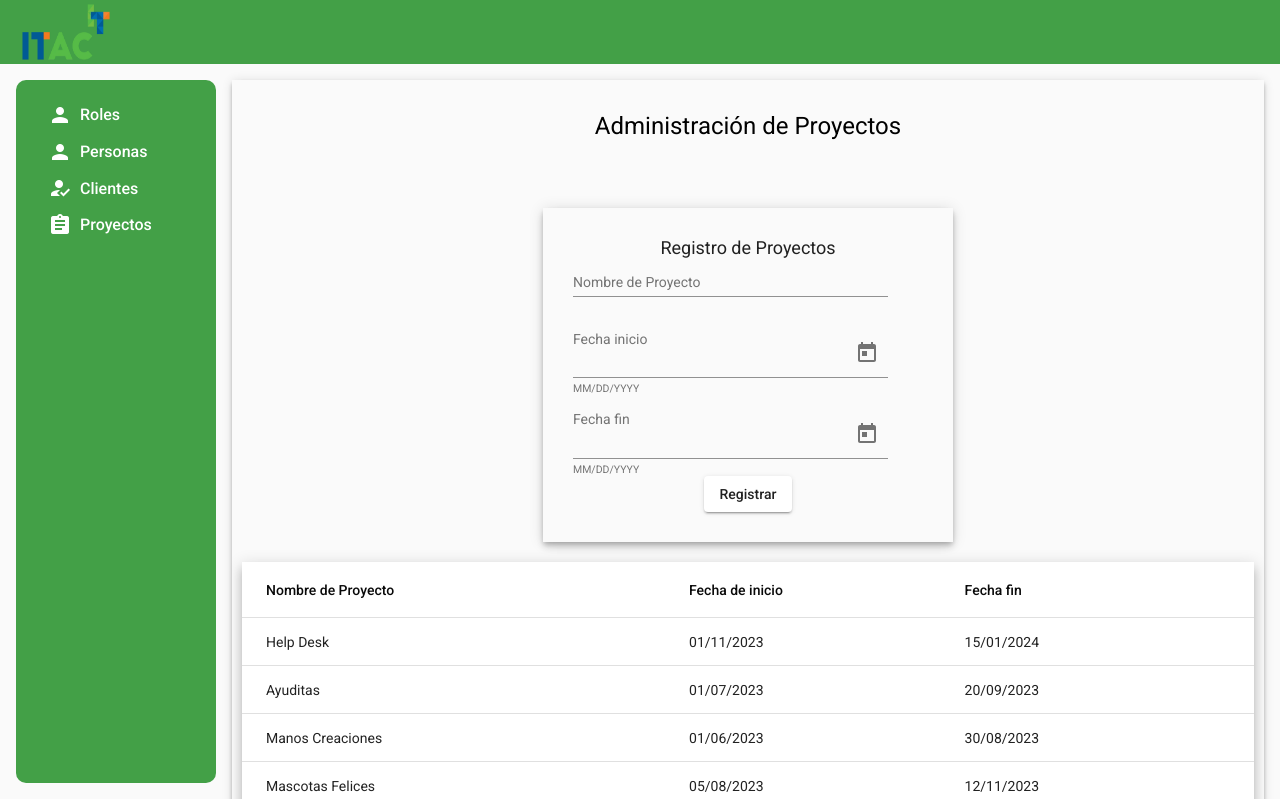
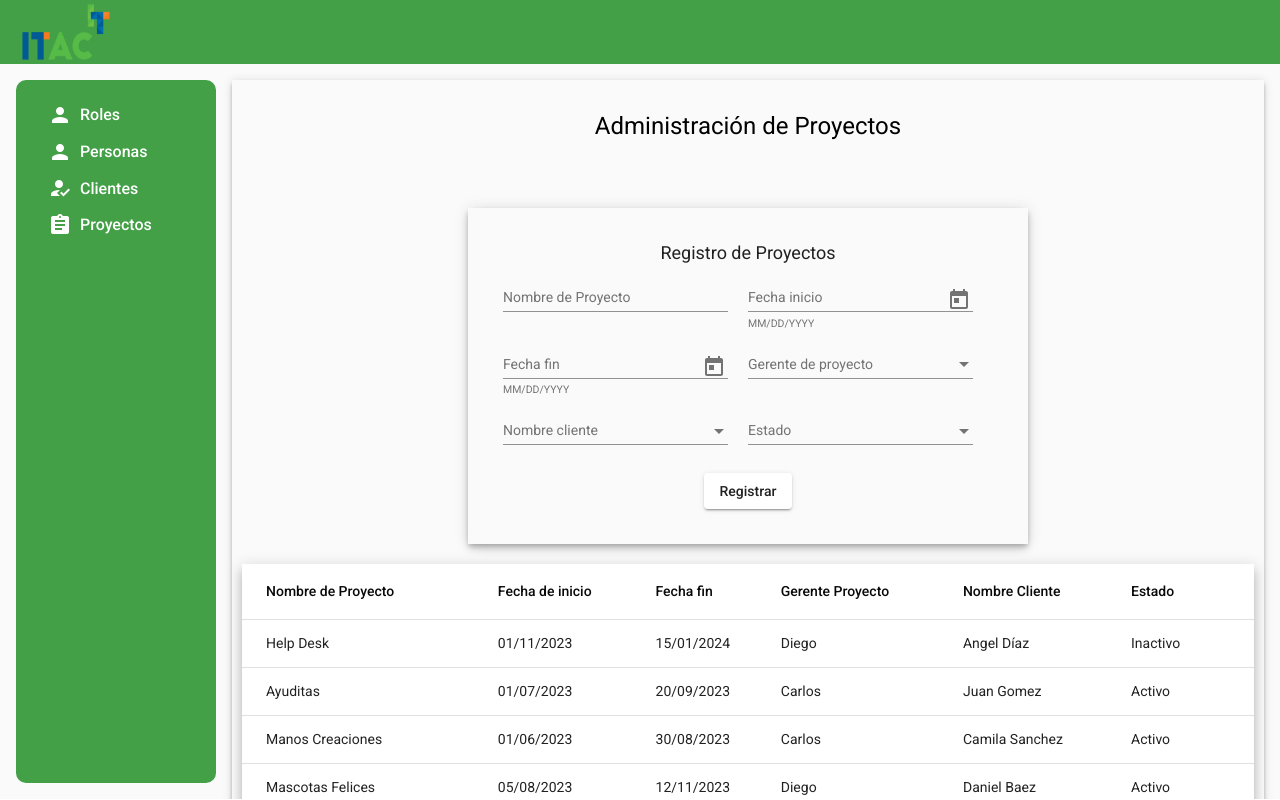
Before and after one commit to santiagoropero/frontend-sight, an Angular app: page /admin-proyectos in a window 1280 px wide. Built offline with nearby package versions, Linux system fonts and the light colour scheme.

Commit message:
Actualizacion 23 de septiembre

```diff
--- a/src/app/pages/admin-clientes/admin-clientes.component.html
+++ b/src/app/pages/admin-clientes/admin-clientes.component.html
@@ -6,27 +6,18 @@
 <div class="main-contenedor">
     <form class="container mat-elevation-z5">
         <div class="titleCard">
-            <span>Registro de Clientes nuevos</span>
+            <span>Registro de Clientes</span>
         </div>
         <mat-form-field class="input-full-width">
             <mat-label>Nombre de Cliente</mat-label>
             <input matInput>
         </mat-form-field>
         <mat-form-field class="input-full-width">
-            <mat-label>Telefóno</mat-label>
-            <input matInput>
-        </mat-form-field>
-        <mat-form-field class="input-full-width">
-            <mat-label>Nombre de Proyecto</mat-label>
-            <input matInput>
-        </mat-form-field>
-        <mat-form-field class="input-full-width">
-            <mat-label>Lider de proyecto</mat-label>
+            <mat-label>Estado</mat-label>
             <mat-select>
-                <mat-option [value]="liderProyecto" *ngFor="let liderProyecto of liderProyecto">{{liderProyecto}}</mat-option>
+                <mat-option [value]="state" *ngFor="let state of state">{{state}}</mat-option>
             </mat-select>
         </mat-form-field>
-
         <br>
         <div class="formBoton">
             <button mat-raised-button class="boton">Registrar</button>
@@ -39,18 +30,6 @@
             <th mat-header-cell *matHeaderCellDef>Nombre de Cliente</th>
             <td mat-cell *matCellDef="let element"> {{element.clname}} </td>
         </ng-container>
-        <ng-container matColumnDef="lastnames">
-            <th mat-header-cell *matHeaderCellDef>Telefóno</th>
-            <td mat-cell *matCellDef="let element"> {{element.clphone}} </td>
-        </ng-container>
-        <ng-container matColumnDef="roles">
-            <th mat-header-cell *matHeaderCellDef>Nombre de Proyecto</th>
-            <td mat-cell *matCellDef="let element"> {{element.clproyectname}} </td>
-        </ng-container>
-        <ng-container matColumnDef="email">
-            <th mat-header-cell *matHeaderCellDef>Lider de proyecto</th>
-            <td mat-cell *matCellDef="let element"> {{element.projectleader}} </td>
-        </ng-container>
         <ng-container matColumnDef="state">
             <th mat-header-cell *matHeaderCellDef>Estado</th>
             <td mat-cell *matCellDef="let element"> {{element.state}} </td>
--- a/src/app/pages/admin-clientes/admin-clientes.component.scss
+++ b/src/app/pages/admin-clientes/admin-clientes.component.scss
@@ -15,13 +15,12 @@
 .container {
     min-width: 150px;
     max-width: 1000px;
-    width: 100%;
     padding: 30px;
 }
 
 .input-full-width {
     margin-right: 5%;
-    width: 20%;
+    width: 99%;
 }
 
 .formBoton {
--- a/src/app/pages/admin-clientes/admin-clientes.component.ts
+++ b/src/app/pages/admin-clientes/admin-clientes.component.ts
@@ -2,18 +2,15 @@ import { Component, OnInit } from '@angular/core';
 
 export interface PeriodicElement {
   clname: string;
-  clphone: number;
-  clproyectname:string;
-  projectleader: string;
   state: string;
 }
 
 const ELEMENT_DATA: PeriodicElement[] = [
-  {clname: 'Angel Díaz', clphone: 3144117717, clproyectname: 'Help Desk', projectleader:'Diego Ropero', state: 'Acuerdo con cliente'},
-  {clname: 'Daniel Baez', clphone: 3202757872, clproyectname: 'Ayuditas', projectleader:'David Paez', state: 'Pruebas QA'},
-  {clname: 'Carlos Suarez', clphone: 3156849656, clproyectname: 'Manos Creaciones', projectleader:'Andrea Garzon', state: 'Finalizado'},
-  {clname: 'Camila Sanchez', clphone: 3112269415, clproyectname: 'Mascotas Felices', projectleader:'Diego Ropero', state: 'En desarrollo'},
-  {clname: 'Juan Gomez', clphone: 3108764023, clproyectname: 'Sorro con S', projectleader:'Andrea Garzon', state: 'En pruebas'}
+  {clname: 'Angel Díaz', state: 'Acuerdo con cliente'},
+  {clname: 'Daniel Baez', state: 'Pruebas QA'},
+  {clname: 'Carlos Suarez', state: 'Finalizado'},
+  {clname: 'Camila Sanchez', state: 'En desarrollo'},
+  {clname: 'Juan Gomez',  state: 'En pruebas'}
 ];
 
 @Component({
@@ -22,8 +19,8 @@ const ELEMENT_DATA: PeriodicElement[] = [
   styleUrls: ['./admin-clientes.component.scss']
 })
 export class AdminClientesComponent implements OnInit {
-  liderProyecto: string[] = ["Diego Ropero","David Paez","Andrea Garzon"];
-  displayedColumns: string[] = ['names', 'lastnames', 'roles', 'email', 'state'];
+  state: string[] = ["Acuerdo con cliente", "En desarrollo", "En pruebas", "QA", "Finalizado"];
+  displayedColumns: string[] = ['names','state'];
   dataSource = ELEMENT_DATA;
   constructor() { }
 
--- a/src/app/pages/admin-personas/admin-personas.component.html
+++ b/src/app/pages/admin-personas/admin-personas.component.html
@@ -9,6 +9,10 @@
             <span>Registro de Personas</span>
         </div>
         <mat-form-field class="input-full-width">
+            <mat-label>Documento</mat-label>
+            <input matInput>
+        </mat-form-field>
+        <mat-form-field class="input-full-width">
             <mat-label>Nombres</mat-label>
             <input matInput>
         </mat-form-field>
@@ -16,17 +20,22 @@
             <mat-label>Apellidos</mat-label>
             <input matInput>
         </mat-form-field>
+        <mat-form-field class="input-full-width center">
+            <mat-label>Correo coorporativo</mat-label>
+            <input matInput>
+        </mat-form-field>
+        <mat-form-field class="input-full-width">
+            <mat-label>Estado</mat-label>
+            <mat-select>
+                <mat-option [value]="state" *ngFor="let state of state">{{state}}</mat-option>
+            </mat-select>
+        </mat-form-field>
         <mat-form-field class="input-full-width">
             <mat-label>Rol</mat-label>
             <mat-select>
                 <mat-option [value]="rol" *ngFor="let rol of rol">{{rol}}</mat-option>
             </mat-select>
         </mat-form-field>
-        <mat-form-field class="input-full-width">
-            <mat-label>Correo coorporativo</mat-label>
-            <input matInput>
-        </mat-form-field>
-
         <br>
         <div class="formBoton">
             <button mat-raised-button class="boton">Registrar</button>
@@ -35,6 +44,10 @@
 </div>
 <div class="tabla">
     <table mat-table [dataSource]="dataSource" class="mat-elevation-z8">
+        <ng-container matColumnDef="iduser">
+            <th mat-header-cell *matHeaderCellDef>Documento</th>
+            <td mat-cell *matCellDef="let element"> {{element.iduser}} </td>
+        </ng-container>
         <ng-container matColumnDef="names">
             <th mat-header-cell *matHeaderCellDef>Nombres</th>
             <td mat-cell *matCellDef="let element"> {{element.names}} </td>
--- a/src/app/pages/admin-personas/admin-personas.component.ts
+++ b/src/app/pages/admin-personas/admin-personas.component.ts
@@ -1,6 +1,8 @@
 import { Component, OnInit, ChangeDetectionStrategy } from '@angular/core';
+import * as internal from 'stream';
 
 export interface PeriodicElement {
+  iduser: string,
   names: string;
   lastnames: string;
   roles: string;
@@ -9,11 +11,11 @@ export interface PeriodicElement {
 }
 
 const ELEMENT_DATA: PeriodicElement[] = [
-  {names: 'Andres', lastnames: 'Cuevas', roles: 'Arquitecto', email:'acuevas@itac.co', state: 'Activo'},
-  {names: 'Andrea', lastnames: 'Garzon', roles: 'Consultor', email:'agarzon@itac.co', state: 'Activo'},
-  {names: 'Camila', lastnames: 'Diaz', roles: 'Dev', email:'cdiaz@itac.co', state: 'Inactivo'},
-  {names: 'David', lastnames: 'Paez', roles: 'Gerente de proyecto', email:'dpaez@itac.co', state: 'Activo'},
-  {names: 'Diego', lastnames: 'Ropero', roles: 'Lider de proyecto', email:'dropero@itac.co', state: 'Activo'}
+  {iduser: '123', names: 'Andres', lastnames: 'Cuevas', roles: 'Arquitecto', email:'acuevas@itac.co', state: 'Activo'},
+  {iduser: '456', names: 'Andrea', lastnames: 'Garzon', roles: 'Consultor', email:'agarzon@itac.co', state: 'Activo'},
+  {iduser: '124', names: 'Camila', lastnames: 'Diaz', roles: 'Dev', email:'cdiaz@itac.co', state: 'Inactivo'},
+  {iduser: '543', names: 'David', lastnames: 'Paez', roles: 'Gerente de proyecto', email:'dpaez@itac.co', state: 'Activo'},
+  {iduser: '987', names: 'Diego', lastnames: 'Ropero', roles: 'Lider de proyecto', email:'dropero@itac.co', state: 'Activo'}
 ];
 
 @Component({
@@ -22,8 +24,9 @@ const ELEMENT_DATA: PeriodicElement[] = [
   styleUrls: ['./admin-personas.component.scss']
 })
 export class AdminPersonasComponent implements OnInit {
+  state: string[] = ["Activo","Inactivo"];
   rol: string[] = ["Arquitecto","Consultor","Dev", "Gerente de proyecto", "Lider técnico", "Practicante", "QA", "Gerente de proyecto"];
-  displayedColumns: string[] = ['names', 'lastnames', 'roles', 'email', 'state'];
+  displayedColumns: string[] = ['iduser','names', 'lastnames', 'roles', 'email', 'state'];
   dataSource = ELEMENT_DATA;
 
   constructor() { }
--- a/src/app/pages/admin-proyectos/admin-proyectos.component.html
+++ b/src/app/pages/admin-proyectos/admin-proyectos.component.html
@@ -12,7 +12,7 @@
       <input matInput>
     </mat-form-field>
     <mat-form-field class="input-full-width">
-            <mat-label>Fecha inicio</mat-label>
+      <mat-label class="placeholder">Fecha inicio</mat-label>
       <input matInput [matDatepicker]="inicio">
       <mat-hint>MM/DD/YYYY</mat-hint>
       <mat-datepicker-toggle class="icondate" [for]="inicio"></mat-datepicker-toggle>
@@ -25,6 +25,24 @@
       <mat-datepicker-toggle class="icondate" matIconSuffix [for]="fin"></mat-datepicker-toggle>
       <mat-datepicker #fin></mat-datepicker>
     </mat-form-field>
+    <mat-form-field class="input-full-width">
+      <mat-label>Gerente de proyecto</mat-label>
+      <mat-select>
+          <mat-option [value]="gerencial" *ngFor="let gerencial of gerencial">{{gerencial}}</mat-option>
+      </mat-select>
+    </mat-form-field>
+    <mat-form-field class="input-full-width">
+      <mat-label>Nombre cliente</mat-label>
+      <mat-select>
+          <mat-option [value]="namecliente" *ngFor="let namecliente of namecliente">{{namecliente}}</mat-option>
+      </mat-select>
+    </mat-form-field>
+    <mat-form-field class="input-full-width">
+      <mat-label>Estado</mat-label>
+      <mat-select>
+          <mat-option [value]="state" *ngFor="let state of state">{{state}}</mat-option>
+      </mat-select>
+    </mat-form-field>
     <br>
     <div class="formBoton">
       <button mat-raised-button class="boton">Registrar</button>
@@ -33,17 +51,29 @@
 </div>
 <div class="tabla">
     <table mat-table [dataSource]="dataSource" class="mat-elevation-z8">
-      <ng-container matColumnDef="projectname">
+      <ng-container matColumnDef="pryname">
         <th mat-header-cell *matHeaderCellDef>Nombre de Proyecto</th>
-        <td mat-cell *matCellDef="let element"> {{element.projectname}} </td>
+        <td mat-cell *matCellDef="let element"> {{element.pryname}} </td>
       </ng-container>
-      <ng-container matColumnDef="projectstartdate">
+      <ng-container matColumnDef="prystartdate">
         <th mat-header-cell *matHeaderCellDef>Fecha de inicio</th>
-        <td mat-cell *matCellDef="let element"> {{element.projectstartdate}} </td>
+        <td mat-cell *matCellDef="let element"> {{element.prystartdate}} </td>
       </ng-container>
-      <ng-container matColumnDef="projectenddate">
+      <ng-container matColumnDef="pryenddate">
         <th mat-header-cell *matHeaderCellDef>Fecha fin</th>
-        <td mat-cell *matCellDef="let element"> {{element.projectenddate}} </td>
+        <td mat-cell *matCellDef="let element"> {{element.pryenddate}} </td>
+      </ng-container>
+      <ng-container matColumnDef="prygerente">
+        <th mat-header-cell *matHeaderCellDef>Gerente Proyecto</th>
+        <td mat-cell *matCellDef="let element"> {{element.prygerente}} </td>
+      </ng-container>
+      <ng-container matColumnDef="prynamecustomer">
+        <th mat-header-cell *matHeaderCellDef>Nombre Cliente</th>
+        <td mat-cell *matCellDef="let element"> {{element.prynamecustomer}} </td>
+      </ng-container>
+      <ng-container matColumnDef="prystate">
+        <th mat-header-cell *matHeaderCellDef>Estado</th>
+        <td mat-cell *matCellDef="let element"> {{element.prystate}} </td>
       </ng-container>
       <tr mat-header-row *matHeaderRowDef="displayedColumns"></tr>
       <tr mat-row *matRowDef="let row; columns: displayedColumns;"></tr>
--- a/src/app/pages/admin-proyectos/admin-proyectos.component.scss
+++ b/src/app/pages/admin-proyectos/admin-proyectos.component.scss
@@ -14,18 +14,25 @@
 
 .container {
     min-width: 150px;
-    max-width: 350px;
+    max-width: 500px;
     width: 100%;
     padding: 30px;
 }
 
+.container>*{
+    padding: 5px;
+}
+
 .input-full-width {
-    margin-right: 5%;
-    width: 90%;
+    margin-right: 2%;
+    width: 45%;
 }
 
 .icondate{
-    margin-left: -13%;
+    position: absolute;
+    width: 10%;
+    margin-left: -15%;
+    margin-top: -5%;
 }
 
 .formBoton {
--- a/src/app/pages/admin-proyectos/admin-proyectos.component.ts
+++ b/src/app/pages/admin-proyectos/admin-proyectos.component.ts
@@ -1,16 +1,19 @@
 import { Component, OnInit } from '@angular/core';
 export interface PeriodicElement {
-  projectname: string;
-  projectstartdate: string;
-  projectenddate: string;
+  pryname: string;
+  prystartdate: string;
+  pryenddate: string;
+  prygerente: string;
+  prynamecustomer: string;
+  prystate: string;
 }
 
 const ELEMENT_DATA: PeriodicElement[] = [
-  {projectname: 'Help Desk', projectstartdate: "01/11/2023", projectenddate:"15/01/2024"},
-  {projectname: 'Ayuditas', projectstartdate: "01/07/2023", projectenddate:"20/09/2023"},
-  {projectname: 'Manos Creaciones', projectstartdate: "01/06/2023", projectenddate:"30/08/2023"},
-  {projectname: 'Mascotas Felices', projectstartdate: "05/08/2023", projectenddate:"12/11/2023"},
-  {projectname: 'Sorro con S', projectstartdate: "27/07/2023", projectenddate:"18/09/2023"},
+  {pryname: 'Help Desk', prystartdate: "01/11/2023", pryenddate:"15/01/2024", prygerente: "Diego", prynamecustomer:"Angel Díaz", prystate:"Inactivo"},
+  {pryname: 'Ayuditas', prystartdate: "01/07/2023", pryenddate:"20/09/2023", prygerente: "Carlos", prynamecustomer:"Juan Gomez", prystate:"Activo"},
+  {pryname: 'Manos Creaciones', prystartdate: "01/06/2023", pryenddate:"30/08/2023", prygerente: "Carlos", prynamecustomer:"Camila Sanchez", prystate:"Activo"},
+  {pryname: 'Mascotas Felices', prystartdate: "05/08/2023", pryenddate:"12/11/2023", prygerente: "Diego", prynamecustomer:"Daniel Baez", prystate:"Activo"},
+  {pryname: 'Sorro con S', prystartdate: "27/07/2023", pryenddate:"18/09/2023", prygerente: "Carlos", prynamecustomer:"Carlos Suarez", prystate:"Inactivo"}
 ];
 
 @Component({
@@ -19,7 +22,10 @@ const ELEMENT_DATA: PeriodicElement[] = [
   styleUrls: ['./admin-proyectos.component.scss']
 })
 export class AdminProyectosComponent implements OnInit {
-  displayedColumns: string[] = ['projectname', 'projectstartdate', 'projectenddate'];
+  gerencial: string[]=["Diego", "Carlos"];
+  namecliente: string[] = ["Angel Díaz","Daniel Baez", "Carlos Suarez", "Camila Sanchez", "Juan Gomez"];
+  state: string[] = ["Activo","Inactivo"];
+  displayedColumns: string[] = ['pryname', 'prystartdate', 'pryenddate', 'prygerente', 'prynamecustomer', 'prystate'];
   dataSource = ELEMENT_DATA;
   constructor() { }
 
--- a/src/app/pages/admin-roles/admin-roles.component.html
+++ b/src/app/pages/admin-roles/admin-roles.component.html
@@ -14,7 +14,12 @@
       <mat-label>Nombre rol</mat-label>
       <input matInput>
     </mat-form-field>
-
+    <mat-form-field class="input-full-width">
+      <mat-label>Estado</mat-label>
+      <mat-select>
+          <mat-option [value]="state" *ngFor="let state of state">{{state}}</mat-option>
+      </mat-select>
+    </mat-form-field>
     <br>
 
     <div class="formBoton">
--- a/src/app/pages/admin-roles/admin-roles.component.ts
+++ b/src/app/pages/admin-roles/admin-roles.component.ts
@@ -21,7 +21,7 @@ const ELEMENT_DATA: PeriodicElement[] = [
   styleUrls: ['./admin-roles.component.scss'],
 })
 export class AdminRolesComponent implements OnInit {
-
+  state: string[] = ["Activo","Inactivo"];
   displayedColumns: string[] = ['nameRol', 'state',];
   dataSource = ELEMENT_DATA;
   constructor() { }
```
Lines whose indentation alone changed are shown as unchanged.
